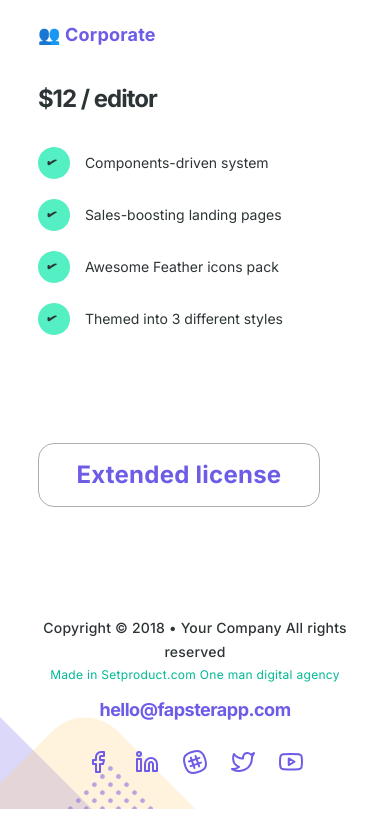
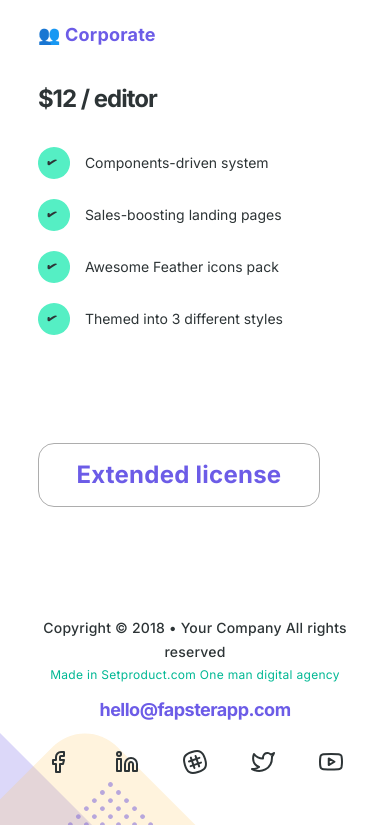
Before and after one commit to nikita-shpikin/grid_layout, a plain HTML site: page index.html in a window 390 px wide. Shown: the part 3464-4289 px from the top of the page. Drawn offline with Linux system fonts and the light colour scheme.

Commit message:
изменил img icon social на svg в html

```diff
--- a/index.html
+++ b/index.html
@@ -305,29 +305,148 @@
 					<dd>
 						<ul class="footer__social">
 							<li>
-								<a href="#"
-									><img src="./images/footer/icon-facebook.svg" alt="facebook"
-								/></a>
+								<a href="#">
+									<svg
+										width="40"
+										height="40"
+										viewBox="0 0 40 40"
+										fill="none"
+										xmlns="http://www.w3.org/2000/svg"
+									>
+										<path
+											d="M25 10H22C20.6739 10 19.4021 10.5268 18.4645 11.4645C17.5268 12.4021 17 13.6739 17 15V18H14V22H17V30H21V22H24L25 18H21V15C21 14.7348 21.1054 14.4804 21.2929 14.2929C21.4804 14.1054 21.7348 14 22 14H25V10Z"
+											stroke="#6C5CE7"
+											stroke-width="2"
+											stroke-linecap="round"
+											stroke-linejoin="round"
+										/>
+									</svg>
+								</a>
 							</li>
 							<li>
 								<a href="#"
-									><img src="./images/footer/icon-linkedin.svg" alt="linkedin"
-								/></a>
+									><svg
+										width="40"
+										height="40"
+										viewBox="0 0 40 40"
+										fill="none"
+										xmlns="http://www.w3.org/2000/svg"
+									>
+										<path
+											d="M24 16C25.5913 16 27.1174 16.6321 28.2426 17.7574C29.3679 18.8826 30 20.4087 30 22V29H26V22C26 21.4696 25.7893 20.9609 25.4142 20.5858C25.0391 20.2107 24.5304 20 24 20C23.4696 20 22.9609 20.2107 22.5858 20.5858C22.2107 20.9609 22 21.4696 22 22V29H18V22C18 20.4087 18.6321 18.8826 19.7574 17.7574C20.8826 16.6321 22.4087 16 24 16V16Z"
+											stroke="#6C5CE7"
+											stroke-width="2"
+											stroke-linecap="round"
+											stroke-linejoin="round"
+										/>
+										<path
+											d="M14 17H10V29H14V17Z"
+											stroke="#6C5CE7"
+											stroke-width="2"
+											stroke-linecap="round"
+											stroke-linejoin="round"
+										/>
+										<path
+											d="M12 14C13.1046 14 14 13.1046 14 12C14 10.8954 13.1046 10 12 10C10.8954 10 10 10.8954 10 12C10 13.1046 10.8954 14 12 14Z"
+											stroke="#6C5CE7"
+											stroke-width="2"
+											stroke-linecap="round"
+											stroke-linejoin="round"
+										/>
+									</svg>
+								</a>
 							</li>
 							<li>
 								<a href="#"
-									><img src="./images/footer/icon-slack.svg" alt="slack"
-								/></a>
+									><svg
+										width="40"
+										height="40"
+										viewBox="0 0 40 40"
+										fill="none"
+										xmlns="http://www.w3.org/2000/svg"
+									>
+										<path
+											d="M30.0744 17.0021C27.8044 9.41214 24.5344 7.65214 16.9944 9.92214C9.4544 12.1921 7.6444 15.4621 9.9144 23.0021C12.1844 30.5421 15.4544 32.3521 22.9944 30.0821C30.5344 27.8121 32.3444 24.5421 30.0744 17.0021Z"
+											stroke="#6C5CE7"
+											stroke-width="2"
+											stroke-linecap="round"
+											stroke-linejoin="round"
+										/>
+										<path
+											d="M20.5644 13.9922L24.1444 24.3922"
+											stroke="#6C5CE7"
+											stroke-width="2"
+											stroke-linecap="round"
+											stroke-linejoin="round"
+										/>
+										<path
+											d="M15.8444 15.6121L19.4244 26.0121"
+											stroke="#6C5CE7"
+											stroke-width="2"
+											stroke-linecap="round"
+											stroke-linejoin="round"
+										/>
+										<path
+											d="M24.3844 15.8521L13.9844 19.4321"
+											stroke="#6C5CE7"
+											stroke-width="2"
+											stroke-linecap="round"
+											stroke-linejoin="round"
+										/>
+										<path
+											d="M26.0044 20.572L15.6044 24.152"
+											stroke="#6C5CE7"
+											stroke-width="2"
+											stroke-linecap="round"
+											stroke-linejoin="round"
+										/>
+									</svg>
+								</a>
 							</li>
 							<li>
 								<a href="#"
-									><img src="./images/footer/icon-twitter.svg" alt="twitter"
-								/></a>
+									><svg
+										width="40"
+										height="40"
+										viewBox="0 0 40 40"
+										fill="none"
+										xmlns="http://www.w3.org/2000/svg"
+									>
+										<path
+											d="M31 11.0101C30.0424 11.6855 28.9821 12.2022 27.86 12.5401C27.2577 11.8476 26.4573 11.3567 25.567 11.134C24.6767 10.9112 23.7395 10.9673 22.8821 11.2945C22.0247 11.6218 21.2884 12.2045 20.773 12.9638C20.2575 13.7231 19.9877 14.6224 20 15.5401V16.5401C18.2426 16.5856 16.5013 16.1959 14.931 15.4055C13.3607 14.6151 12.0103 13.4487 11 12.0101C11 12.0101 7 21.0101 16 25.0101C13.9405 26.408 11.4872 27.109 9 27.0101C18 32.0101 29 27.0101 29 15.5101C28.9991 15.2315 28.9723 14.9537 28.92 14.6801C29.9406 13.6735 30.6608 12.4028 31 11.0101V11.0101Z"
+											stroke="#6C5CE7"
+											stroke-width="2"
+											stroke-linecap="round"
+											stroke-linejoin="round"
+										/>
+									</svg>
+								</a>
 							</li>
 							<li>
 								<a href="#"
-									><img src="./images/footer/icon-youtube.svg" alt="youtube"
-								/></a>
+									><svg
+										width="40"
+										height="40"
+										viewBox="0 0 40 40"
+										fill="none"
+										xmlns="http://www.w3.org/2000/svg"
+									>
+										<path
+											d="M30.5406 14.42C30.4218 13.9454 30.1799 13.5106 29.8392 13.1594C29.4986 12.8082 29.0713 12.5532 28.6006 12.42C26.8806 12 20.0006 12 20.0006 12C20.0006 12 13.1206 12 11.4006 12.46C10.9298 12.5932 10.5025 12.8482 10.1619 13.1994C9.82129 13.5506 9.57936 13.9854 9.46057 14.46C9.14579 16.2056 8.99181 17.9763 9.00057 19.75C8.98935 21.537 9.14334 23.3213 9.46057 25.08C9.59153 25.5398 9.83888 25.9581 10.1787 26.2945C10.5186 26.6308 10.9394 26.8738 11.4006 27C13.1206 27.46 20.0006 27.46 20.0006 27.46C20.0006 27.46 26.8806 27.46 28.6006 27C29.0713 26.8668 29.4986 26.6118 29.8392 26.2606C30.1799 25.9094 30.4218 25.4746 30.5406 25C30.8529 23.2676 31.0069 21.5103 31.0006 19.75C31.0118 17.963 30.8578 16.1787 30.5406 14.42V14.42Z"
+											stroke="#6C5CE7"
+											stroke-width="2"
+											stroke-linecap="round"
+											stroke-linejoin="round"
+										/>
+										<path
+											d="M17.7506 23.02L23.5006 19.75L17.7506 16.48V23.02Z"
+											stroke="#6C5CE7"
+											stroke-width="2"
+											stroke-linecap="round"
+											stroke-linejoin="round"
+										/>
+									</svg>
+								</a>
 							</li>
 						</ul>
 					</dd>
--- a/style.css
+++ b/style.css
@@ -1215,12 +1215,18 @@ body * {
 
 	.footer {
 		padding-top: 65px;
+		padding-bottom: 10vw;
+
 		gap: 0;
 
 		background: url('./images/footer/rectangle-yellow.svg') no-repeat bottom
 				left,
 			url('./images/footer/rectangle-blue.svg') no-repeat bottom left,
 			url('./images/footer/dots.svg') no-repeat bottom left 50px;
+	}
+
+	.footer__social {
+		justify-content: space-between;
 	}
 
 	.footer__copy {
@@ -1255,8 +1261,13 @@ body * {
 	.footer dl:nth-child(1) {
 		order: 3;
 	}
+
 	.footer dl:nth-child(2) {
 		order: 2;
+	}
+
+	svg > path {
+		stroke: var(--mainColorText);
 	}
 }
 
```
